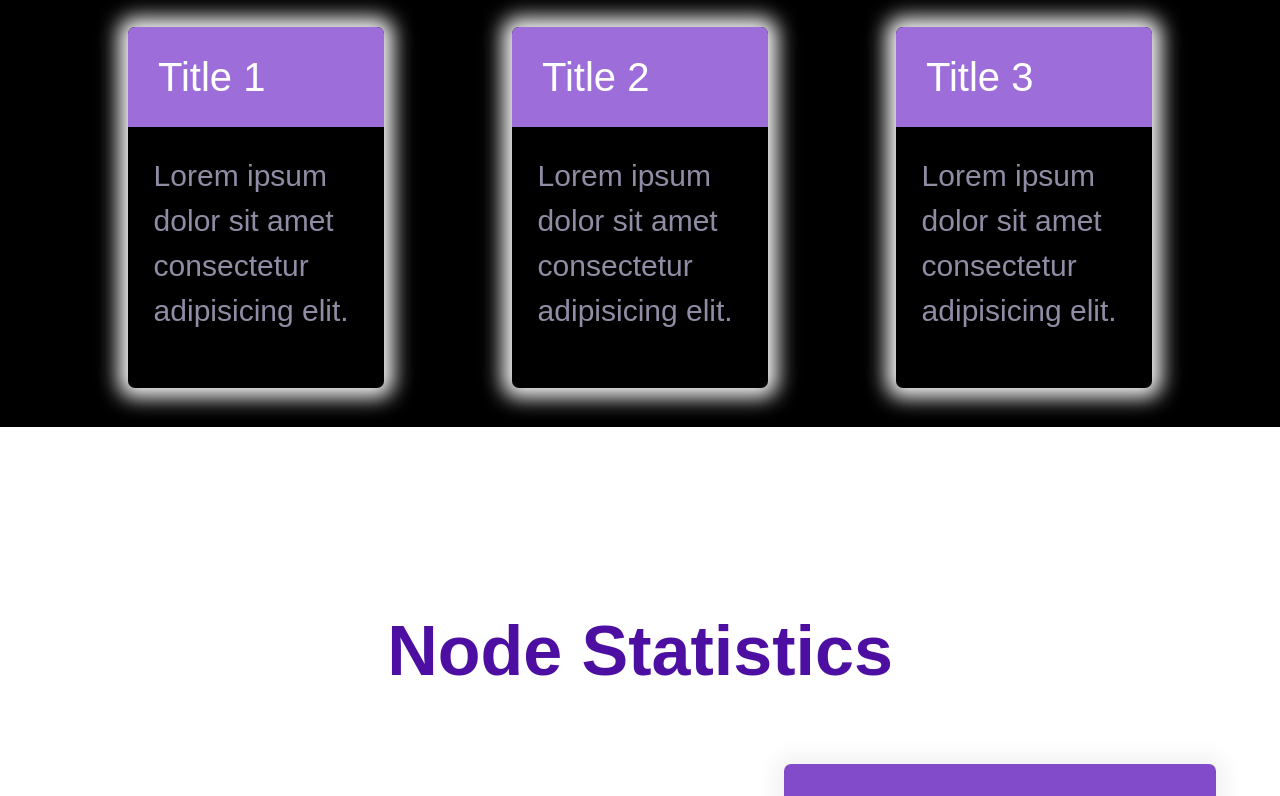
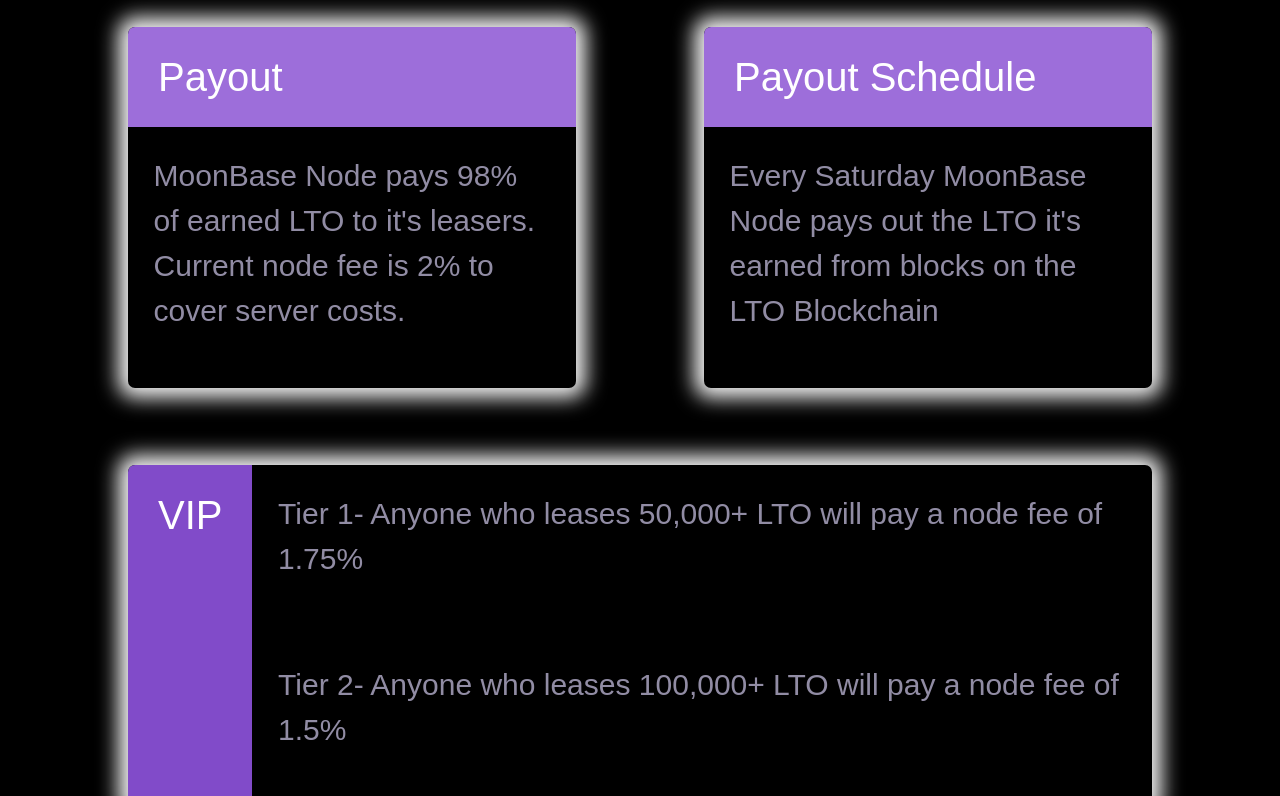
Before and after one commit to nbuzzerio/moonbase, a React app: page / in a window 1280 px wide. Shown: the part 1320-2116 px from the top of the page. Built offline with nearby package versions, Linux system fonts and the light colour scheme; the HTML template or start-up script is replaced by a standard one; a web font is replaced by a local one.

Commit message:
added leasing info

```diff
--- a/client/src/index.jsx
+++ b/client/src/index.jsx
@@ -29,28 +29,31 @@ function App() {
                 <header className="rates__header">
                     <h2>Leasing Information</h2>
                 </header>
-                <div className="rates__info grid grid--1x3">
+                <div className="rates__info grid grid--1x2">
                     <div className="card card--secondary">
-                        <header className="card__header">Title 1</header>
+                        <header className="card__header">Payout</header>
                         <div className="card_body">
                             <p className='rates__text'>
-                                Lorem ipsum dolor sit amet consectetur adipisicing elit.
+                            MoonBase Node pays 98% of  earned LTO to it's leasers. Current node fee is 2% to cover server costs.
                             </p>
                         </div>
                     </div>
                     <div className="card card--secondary">
-                        <header className="card__header">Title 2</header>
+                        <header className="card__header">Payout Schedule</header>
                         <div className="card_body">
                             <p className='rates__text'>
-                                Lorem ipsum dolor sit amet consectetur adipisicing elit.
+                                Every Saturday MoonBase Node pays out  the LTO it's earned from blocks on the LTO Blockchain
                             </p>
                         </div>
                     </div>
-                    <div className="card card--secondary">
-                        <header className="card__header">Title 3</header>
+                    <div className="card card--primary rates__vip">
+                        <header className="card__header">VIP</header>
                         <div className="card_body">
                             <p className='rates__text'>
-                                Lorem ipsum dolor sit amet consectetur adipisicing elit.
+                                Tier 1-  Anyone who leases 50,000+ LTO will pay a node fee of 1.75%
+                            </p>
+                            <p className='rates__text'>
+                                Tier 2-  Anyone who leases 100,000+ LTO will pay a node fee of 1.5%
                             </p>
                         </div>
                     </div>
@@ -63,7 +66,10 @@ function App() {
                 <div className="grid grid--1x2">
                     <article className="stats__graph">
                         <figure>
-                            <div style={{width: '50vw', height: '50vw', border: 'solid 1px red', display: 'inline-block'}}></div>
+                            <div style={{width: '50vw', height: '50vw', border: 'solid 1px red', display: 'inline-block'}}>
+                                <img src="./lto-earned.png" alt=""/>
+                                <img src="./blocks-earned.png" alt=""/>
+                            </div>
                         </figure>
                     </article>
                     <aside className="stats__info">
--- a/client/src/styles.css
+++ b/client/src/styles.css
@@ -390,12 +390,25 @@ color: #fff;
     margin: 3vw 20vw;
     font-size: 3rem;
   }
+
+  .rates__info {
+    grid-template-columns: 1fr
+  }
 }
 
 @media screen and (min-width: 1024px) {
   .rates .card {
     margin: 3vw 5vw;
     font-size: 3rem;
+  }
+
+  .rates__info {
+    grid-template-columns: 1fr 1fr
+  }
+
+  .rates__vip {
+    grid-column-start: span 2;
+    display: flex;
   }
 }
 
```
